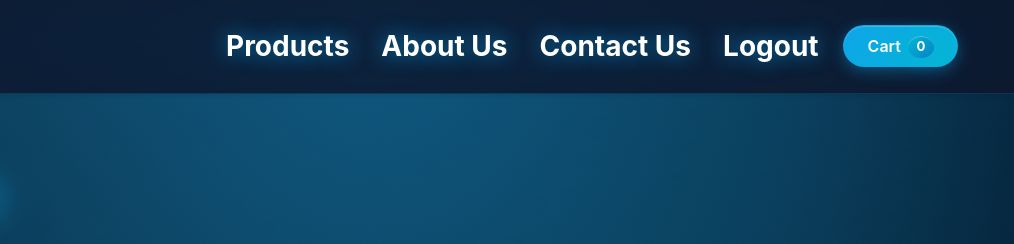
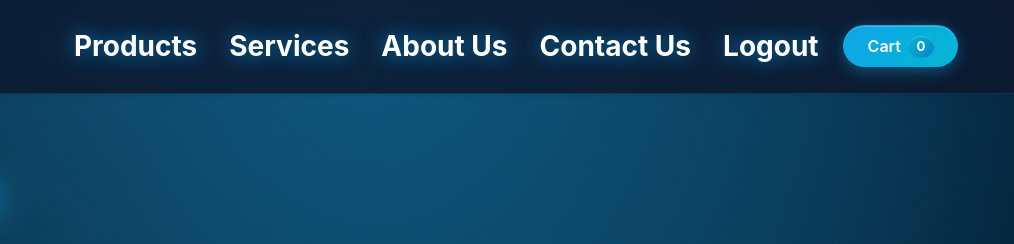
Before and after one commit to Akatsuki-glitch/E-commerce, a plain HTML site: page index.html in a window 1280 px wide. Shown: the top 244 px of the page, 266-1280 px from the left. Drawn offline with nearby package versions, Linux system fonts and the light colour scheme.

Commit message:
added new services link

```diff
--- a/index.html
+++ b/index.html
@@ -30,6 +30,7 @@
                 </a>
                 <div class="navbar-nav ms-auto d-flex flex-row align-items-center">
                     <a class="nav-link active me-3 text-white fw-bold" href="index.html">Products</a>
+                    <a class="nav-link active me-3 text-white fw-bold" href="index.html">Services</a>
                     <a class="nav-link me-3 text-white fw-bold" href="about.html">About Us</a>
                     <a class="nav-link me-3 text-white fw-bold" href="contact.html">Contact Us</a>
                     <a class="nav-link me-3 text-white fw-bold" href="login.html">Logout</a>
```
